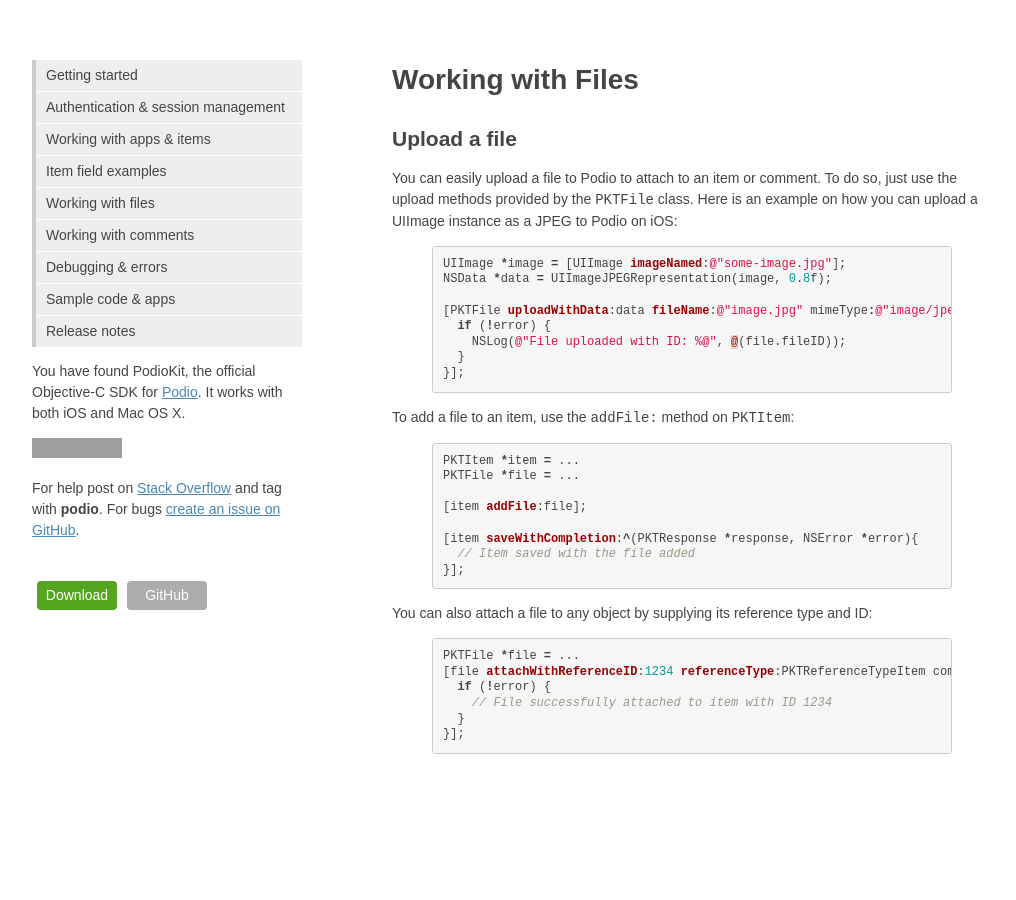
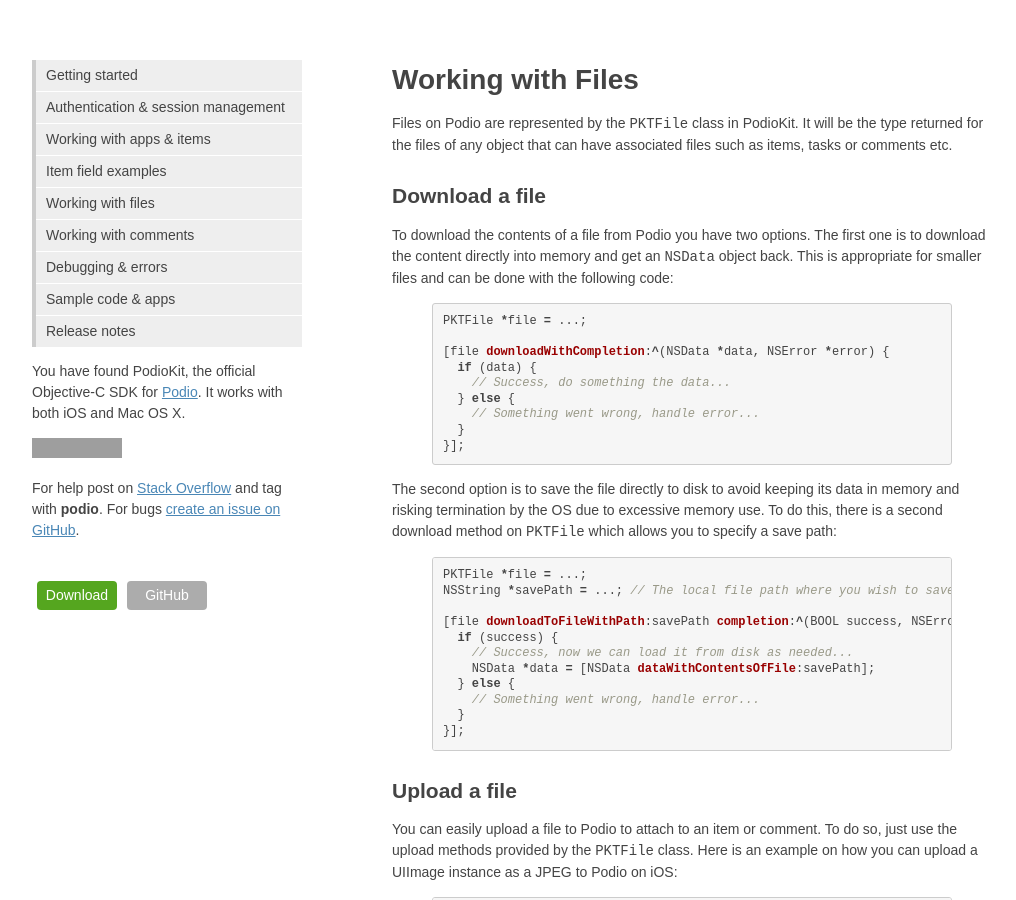
Before and after one commit to podio/podio-objc, a Jekyll site: the page built from files/index.md, in a window 1280 px wide and 900 px high. Shown: the whole window, without its empty margins (128-1144 px from the left). Built offline with Jekyll 4.4.1, drawn with Linux system fonts in a browser that asks for light colours; grey boxes are pictures that could not be loaded.

Commit message:
Updated files area to cover file downloading

```diff
--- a/files/index.md
+++ b/files/index.md
@@ -2,6 +2,40 @@
 layout: default
 ---
 # Working with Files
+
+Files on Podio are represented by the `PKTFile` class in PodioKit. It will be the type returned for the files of any object that can have associated files such as items, tasks or comments etc.
+
+## Download a file
+
+To download the contents of a file from Podio you have two options. The first one is to download the content directly into memory and get an `NSData` object back. This is appropriate for smaller files and can be done with the following code:
+
+{% highlight objective-c %}
+PKTFile *file = ...;
+
+[file downloadWithCompletion:^(NSData *data, NSError *error) {
+  if (data) {
+    // Success, do something the data...
+  } else {
+    // Something went wrong, handle error...
+  }
+}];
+{% endhighlight %}
+
+The second option is to save the file directly to disk to avoid keeping its data in memory and risking termination by the OS due to excessive memory use. To do this, there is a second download method on `PKTFile` which allows you to specify a save path:
+
+{% highlight objective-c %}
+PKTFile *file = ...;
+NSString *savePath = ...; // The local file path where you wish to save the file
+
+[file downloadToFileWithPath:savePath completion:^(BOOL success, NSError *error) {
+  if (success) {
+    // Success, now we can load it from disk as needed...
+    NSData *data = [NSData dataWithContentsOfFile:savePath];
+  } else {
+    // Something went wrong, handle error...
+  }
+}];
+{% endhighlight %}
 
 ## Upload a file
 
```
